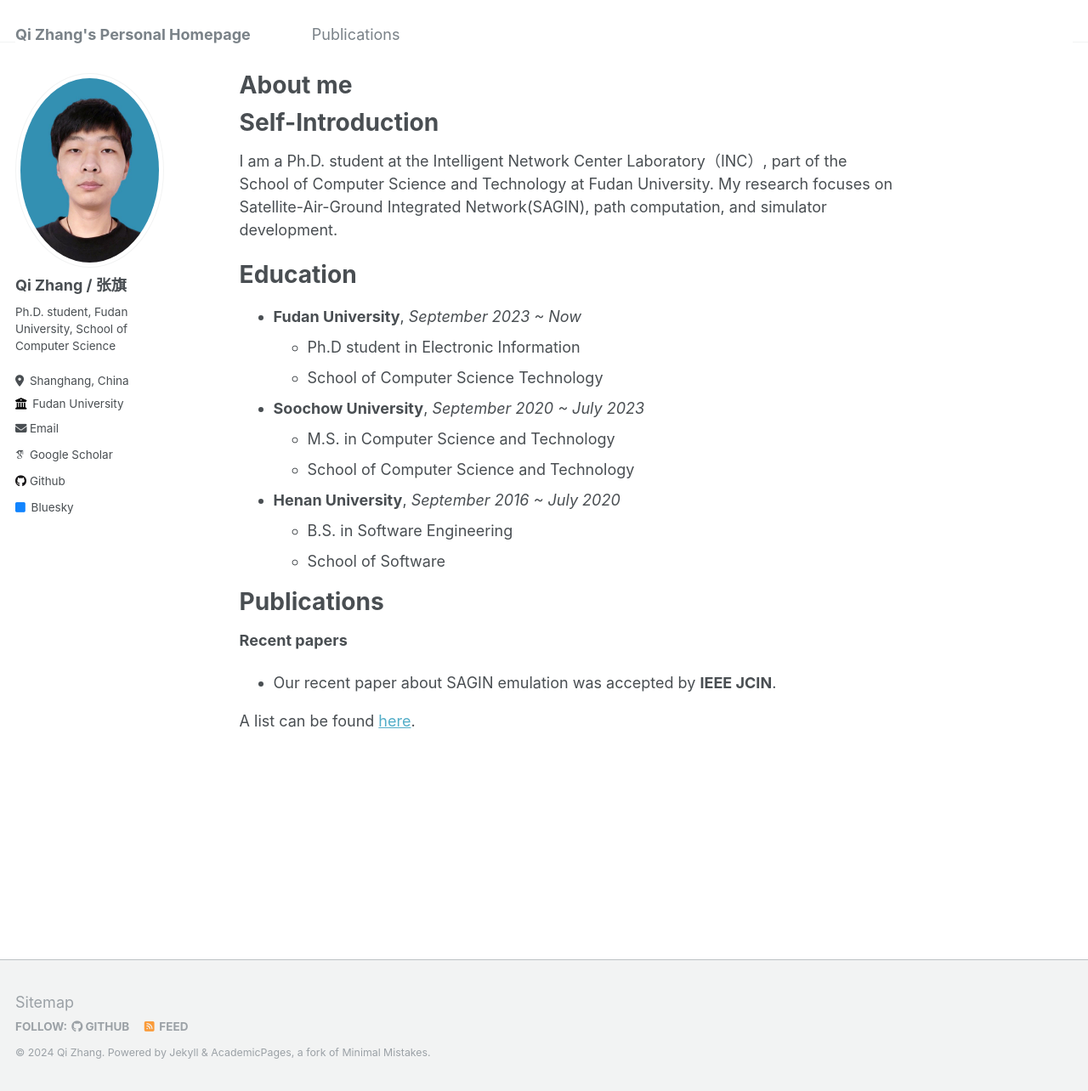
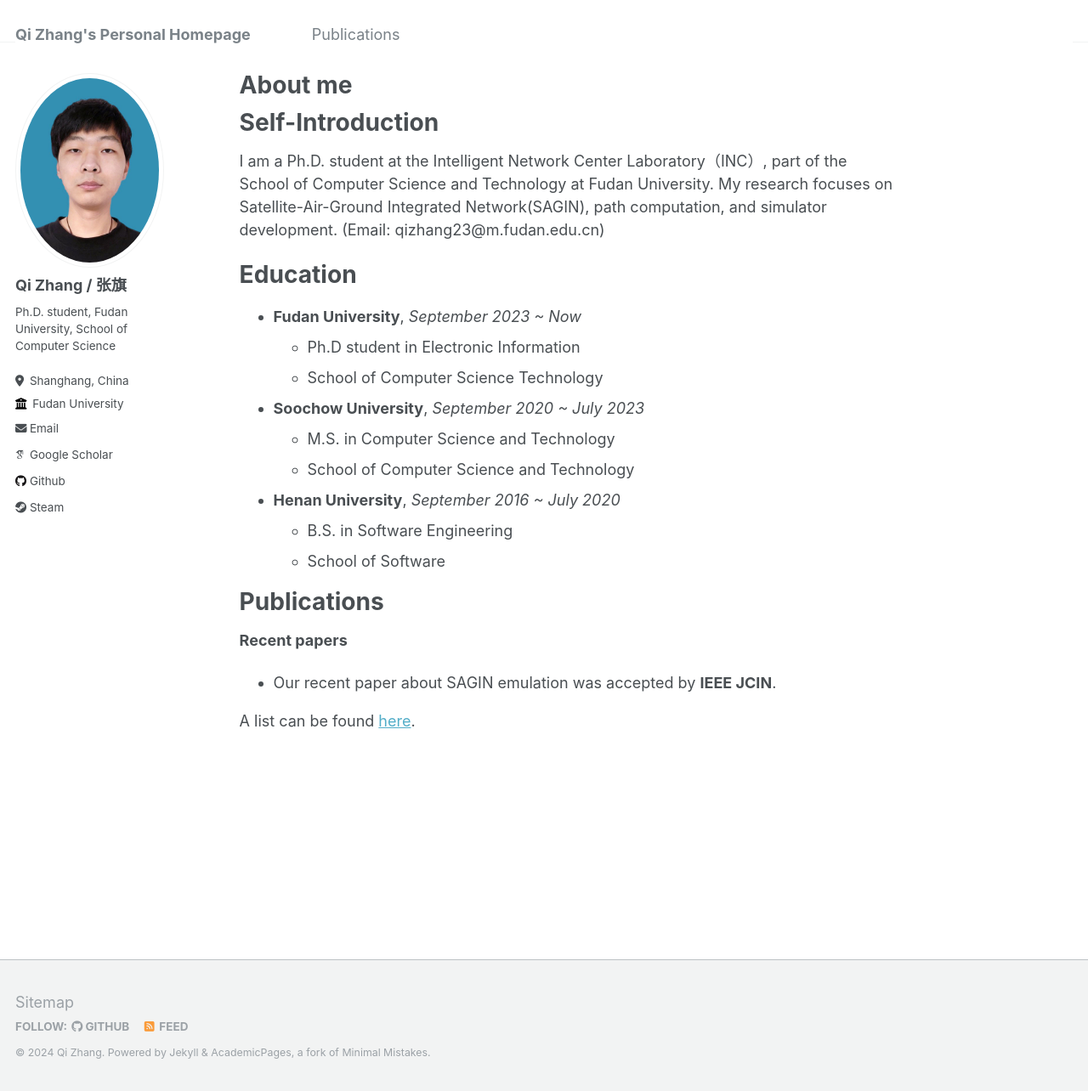
Before and after one commit to ChuHuaYuan/ChuHuaYuan.github.io, a Jekyll site: the page built from _pages/about.md, in a window 1280 px wide and 1284 px high. Shown: the whole window at 85% size. Built offline with Jekyll 4.4.1, drawn with Linux system fonts in a browser that asks for light colours; some web fonts are replaced.

Commit message:
加了邮箱

```diff
--- a/_config.yml
+++ b/_config.yml
@@ -47,7 +47,7 @@ author:
   stackoverflow    : # User number or user number and name (i.e., use "1" or "1/jeff-atwood")
 
   # Social media
-  bluesky          : "bsky.app" # Replace this with you Bluesky username
+  bluesky          : #"bsky.app" # Replace this with you Bluesky username
   facebook         : # Username
   flickr           : # Username
   foursquare       : # Username
@@ -61,7 +61,7 @@ author:
   medium           : # URL
   pinterest        : # Username
   soundcloud       : # Username
-  steam            : # Username
+  steam            : 噐
   telegram         : # URL
   tumblr           : # Username
   twitter          : #"UniofOxford"  # Replace this with your X / Twitter handle
--- a/_pages/about.md
+++ b/_pages/about.md
@@ -9,7 +9,7 @@ redirect_from:
 
 Self-Introduction
 =====
-I am a Ph.D. student at the Intelligent Network Center Laboratory（INC）, part of the School of Computer Science and Technology at Fudan University. My research focuses on Satellite-Air-Ground Integrated Network(SAGIN), path computation, and simulator development.
+I am a Ph.D. student at the Intelligent Network Center Laboratory（INC）, part of the School of Computer Science and Technology at Fudan University. My research focuses on Satellite-Air-Ground Integrated Network(SAGIN), path computation, and simulator development. (Email: qizhang23@m.fudan.edu.cn)
 <!-- Recently, I have been exploring topics such as **integrated space-air-ground networks**, **satellite network routing**, **simulators**, and **mobile edge computing**. -->
 
 
```
